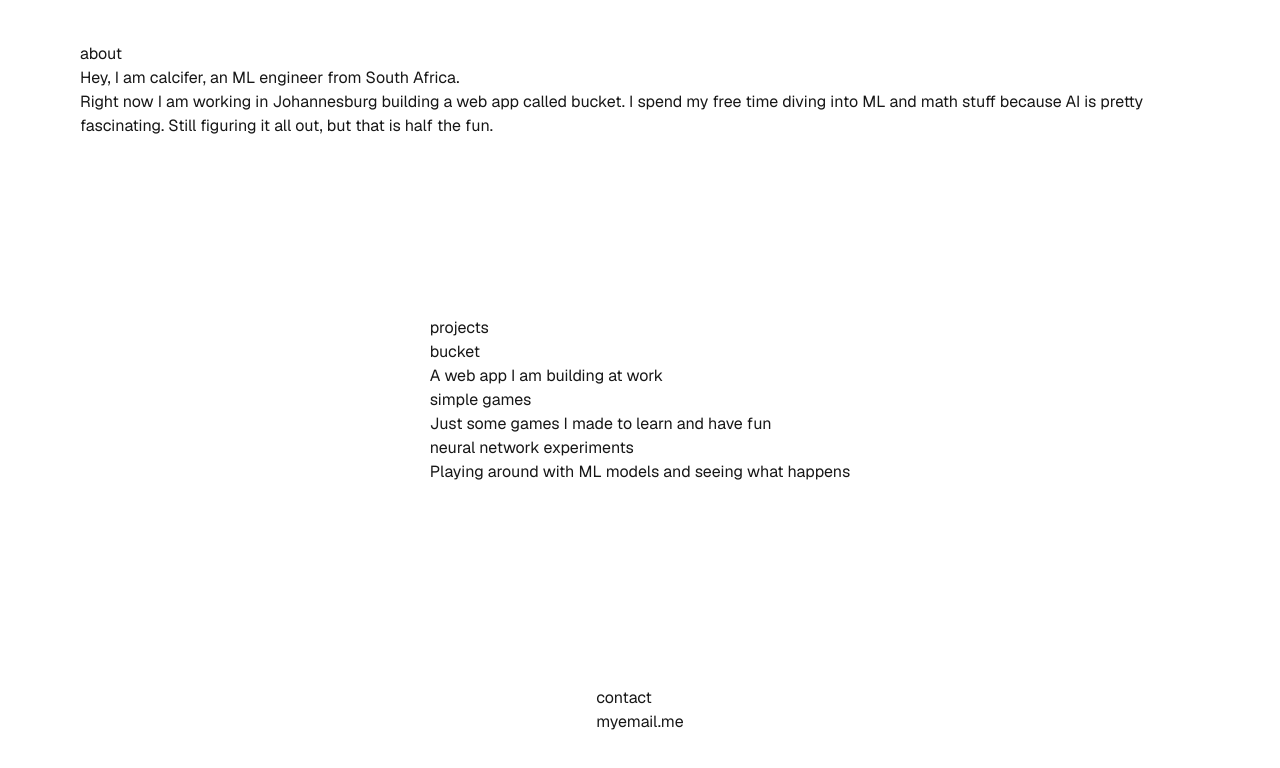
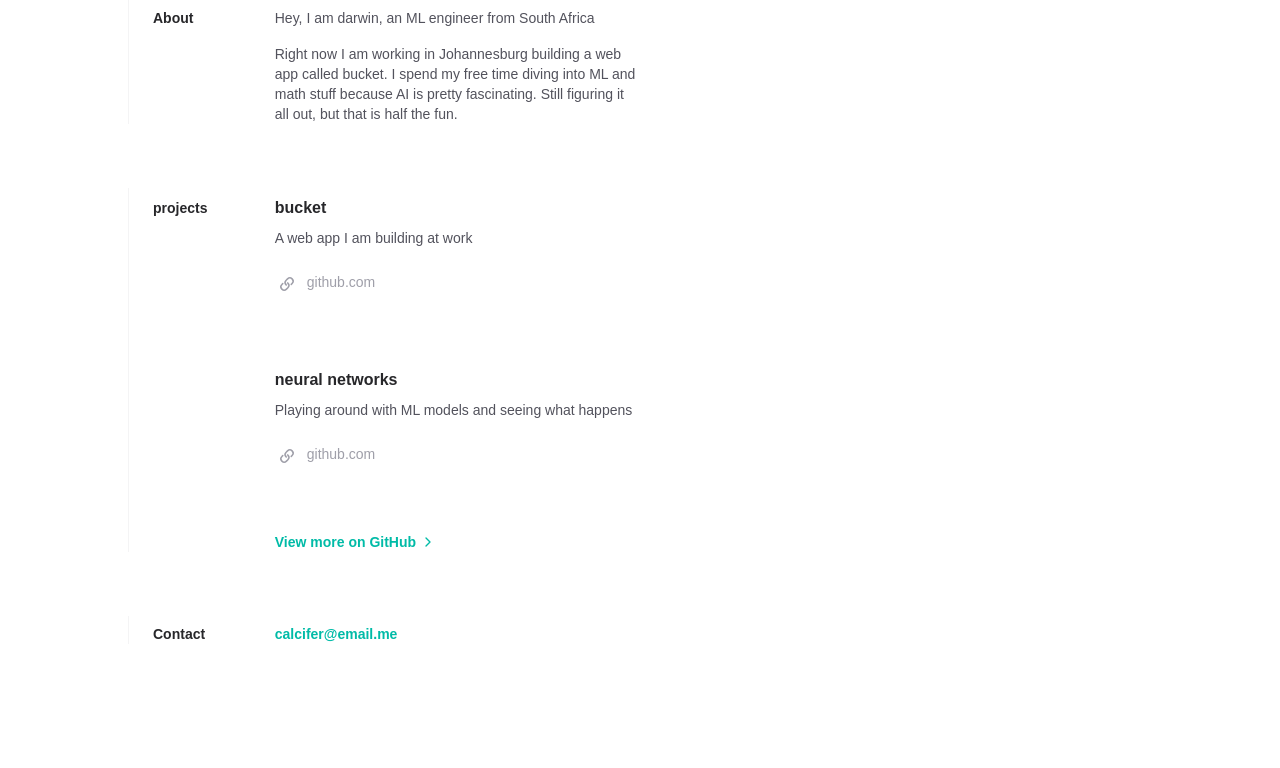
Before and after one commit to darwin-kolisi/calcifer, a Next.js app: page / in a window 1280 px wide. Shown: the top 768 px of the page. Built offline with nearby package versions, Linux system fonts and the light colour scheme.

Commit message:
add card and section components to homepage

```diff
--- a/src/app/page.tsx
+++ b/src/app/page.tsx
@@ -1,35 +1,121 @@
+import Link from 'next/link';
+import { ChevronRightIcon } from 'lucide-react';
+import { Section } from '@/components/Section';
+import { Card } from '@/components/Card';
+import { Container } from '@/components/Containet';
+
 export default function Home() {
+  function LinkIcon(props: React.ComponentPropsWithoutRef<'svg'>) {
+    return (
+      <svg viewBox="0 0 24 24" aria-hidden="true" {...props}>
+        <path
+          d="M15.712 11.823a.75.75 0 1 0 1.06 1.06l-1.06-1.06Zm-4.95 1.768a.75.75 0 0 0 1.06-1.06l-1.06 1.06Zm-2.475-1.414a.75.75 0 1 0-1.06-1.06l1.06 1.06Zm4.95-1.768a.75.75 0 1 0-1.06 1.06l1.06-1.06Zm3.359.53-.884.884 1.06 1.06.885-.883-1.061-1.06Zm-4.95-2.12 1.414-1.415L12 6.344l-1.415 1.413 1.061 1.061Zm0 3.535a2.5 2.5 0 0 1 0-3.536l-1.06-1.06a4 4 0 0 0 0 5.656l1.06-1.06Zm4.95-4.95a2.5 2.5 0 0 1 0 3.535L17.656 12a4 4 0 0 0 0-5.657l-1.06 1.06Zm1.06-1.06a4 4 0 0 0-5.656 0l1.06 1.06a2.5 2.5 0 0 1 3.536 0l1.06-1.06Zm-7.07 7.07.176.177 1.06-1.06-.176-.177-1.06 1.06Zm-3.183-.353.884-.884-1.06-1.06-.884.883 1.06 1.06Zm4.95 2.121-1.414 1.414 1.06 1.06 1.415-1.413-1.06-1.061Zm0-3.536a2.5 2.5 0 0 1 0 3.536l1.06 1.06a4 4 0 0 0 0-5.656l-1.06 1.06Zm-4.95 4.95a2.5 2.5 0 0 1 0-3.535L6.344 12a4 4 0 0 0 0 5.656l1.06-1.06Zm-1.06 1.06a4 4 0 0 0 5.657 0l-1.061-1.06a2.5 2.5 0 0 1-3.535 0l-1.061 1.06Zm7.07-7.07-.176-.177-1.06 1.06.176.178 1.06-1.061Z"
+          fill="currentColor"
+        />
+      </svg>
+    );
+  }
+
+  const projects = [
+    {
+      name: 'bucket',
+      description: 'A web app I am building at work',
+      link: {
+        href: 'http://github.com',
+        label: 'github.com',
+      },
+    },
+    {
+      name: 'neural networks',
+      description: 'Playing around with ML models and seeing what happens',
+      link: { href: 'http://github.com', label: 'github.com' },
+    },
+  ];
+
+  function ToolsSection({
+    children,
+    ...props
+  }: React.ComponentPropsWithoutRef<typeof Section>) {
+    return (
+      <Section {...props}>
+        <ul role="list" className="space-y-16">
+          {children}
+        </ul>
+      </Section>
+    );
+  }
+
+  function Tool({
+    title,
+    href,
+    children,
+  }: {
+    title?: string;
+    href?: string;
+    children: React.ReactNode;
+  }) {
+    return (
+      <Card as="li">
+        {title && (
+          <Card.Title as="h3" href={href}>
+            {title}
+          </Card.Title>
+        )}
+        <Card.Description>{children}</Card.Description>
+      </Card>
+    );
+  }
+
   return (
-    <div className="font-sans grid grid-rows-[20px_1fr_20px] items-center justify-items-center min-h-screen p-8 pb-20 gap-16 sm:p-20">
-      <section>
-        <p>about</p>
-        <p>Hey, I am calcifer, an ML engineer from South Africa.</p>
-        <p>
-          Right now I am working in Johannesburg building a web app called
-          bucket. I spend my free time diving into ML and math stuff because AI
-          is pretty fascinating. Still figuring it all out, but that is half the
-          fun.
-        </p>
-      </section>
-      <section>
-        <p>projects</p>
-        <div>
-          <h2>bucket</h2>
-          <p>A web app I am building at work</p>
+    <Container>
+      <div className="mx-auto mb-20 grid max-w-xl grid-cols-1 gap-y-20 lg:max-w-none lg:grid-cols-2">
+        <div className="flex flex-col gap-16">
+          <ToolsSection title="About">
+            <Tool>
+              <p>Hey, I am darwin, an ML engineer from South Africa</p>
+              <p className="mt-4">
+                Right now I am working in Johannesburg building a web app called
+                bucket. I spend my free time diving into ML and math stuff
+                because AI is pretty fascinating. Still figuring it all out, but
+                that is half the fun.
+              </p>
+            </Tool>
+          </ToolsSection>
+          <ToolsSection title="projects">
+            <ul role="list" className="flex flex-col gap-16">
+              {projects.map((project) => (
+                <Card as="li" key={project.name}>
+                  <h2 className="mt-2 text-base font-semibold text-zinc-800 dark:text-zinc-100">
+                    <Card.Link href={project.link.href}>
+                      {project.name}
+                    </Card.Link>
+                  </h2>
+                  <Card.Description>{project.description}</Card.Description>
+                  <p className="relative z-10 mt-6 flex text-sm font-medium text-zinc-400 transition group-hover:text-teal-500 dark:text-zinc-200">
+                    <LinkIcon className="h-6 w-6 flex-none" />
+                    <span className="ml-2">{project.link.label}</span>
+                  </p>
+                </Card>
+              ))}
+            </ul>
+            <Link href="http://github.com">
+              <div
+                aria-hidden="true"
+                className="tex- relative z-10 mt-16  flex items-center text-sm font-semibold text-teal-500">
+                View more on GitHub
+                <ChevronRightIcon className="ml-1 h-4 w-4 stroke-current" />
+              </div>
+            </Link>
+          </ToolsSection>
+          <ToolsSection title="Contact">
+            <Tool>
+              <a href="mailto:" className="font-semibold text-teal-500">
+                calcifer@email.me
+              </a>
+            </Tool>
+          </ToolsSection>
         </div>
-        <div>
-          <h2>simple games</h2>
-          <p>Just some games I made to learn and have fun</p>
-        </div>
-        <div>
-          <h2>neural network experiments</h2>
-          <p>Playing around with ML models and seeing what happens</p>
-        </div>
-      </section>
-      <section>
-        <p>contact</p>
-        <a>myemail.me</a>
-      </section>
-    </div>
+      </div>
+    </Container>
   );
 }
--- /dev/null
+++ b/src/components/Card.tsx
@@ -0,0 +1,120 @@
+import Link from 'next/link';
+import clsx from 'clsx';
+
+function ChevronRightIcon(props: React.ComponentPropsWithoutRef<'svg'>) {
+  return (
+    <svg viewBox="0 0 16 16" fill="none" aria-hidden="true" {...props}>
+      <path
+        d="M6.75 5.75 9.25 8l-2.5 2.25"
+        strokeWidth="1.5"
+        strokeLinecap="round"
+        strokeLinejoin="round"
+      />
+    </svg>
+  );
+}
+
+export function Card<T extends React.ElementType = 'div'>({
+  as,
+  className,
+  children,
+}: Omit<React.ComponentPropsWithoutRef<T>, 'as' | 'className'> & {
+  as?: T;
+  className?: string;
+}) {
+  const Component = as ?? 'div';
+
+  return (
+    <Component
+      className={clsx(className, 'group relative flex flex-col items-start')}>
+      {children}
+    </Component>
+  );
+}
+
+Card.Link = function CardLink({
+  children,
+  ...props
+}: React.ComponentPropsWithoutRef<typeof Link>) {
+  return (
+    <>
+      <div className="absolute -inset-x-4 -inset-y-4 z-0 scale-95 bg-zinc-50 opacity-0 transition group-hover:scale-100 group-hover:opacity-100 sm:-inset-x-6 sm:rounded-2xl dark:bg-zinc-800/50" />
+      <Link {...props}>
+        <span className="absolute -inset-x-4 -inset-y-2 z-20 sm:-inset-x-6 sm:rounded-2xl" />
+        <span className="relative z-10">{children}</span>
+      </Link>
+    </>
+  );
+};
+
+Card.Title = function CardTitle<T extends React.ElementType = 'h2'>({
+  as,
+  href,
+  children,
+}: Omit<React.ComponentPropsWithoutRef<T>, 'as' | 'href'> & {
+  as?: T;
+  href?: string;
+}) {
+  const Component = as ?? 'h2';
+
+  return (
+    <Component className="text-base font-semibold tracking-tight text-zinc-800 dark:text-zinc-100">
+      {href ? <Card.Link href={href}>{children}</Card.Link> : children}
+    </Component>
+  );
+};
+
+Card.Description = function CardDescription({
+  children,
+}: {
+  children: React.ReactNode;
+}) {
+  return (
+    <p className="relative z-10 mt-2 text-sm text-zinc-600 dark:text-zinc-400">
+      {children}
+    </p>
+  );
+};
+
+Card.Cta = function CardCta({ children }: { children: React.ReactNode }) {
+  return (
+    <div
+      aria-hidden="true"
+      className="relative z-10 mt-4 flex items-center text-sm font-medium text-teal-500">
+      {children}
+      <ChevronRightIcon className="ml-1 h-4 w-4 stroke-current" />
+    </div>
+  );
+};
+
+Card.Eyebrow = function CardEyebrow<T extends React.ElementType = 'p'>({
+  as,
+  decorate = false,
+  className,
+  children,
+  ...props
+}: Omit<React.ComponentPropsWithoutRef<T>, 'as' | 'decorate'> & {
+  as?: T;
+  decorate?: boolean;
+}) {
+  const Component = as ?? 'p';
+
+  return (
+    <Component
+      className={clsx(
+        className,
+        'relative z-10 order-first mb-3 flex items-center text-sm text-zinc-400 dark:text-zinc-500',
+        decorate && 'pl-3.5'
+      )}
+      {...props}>
+      {decorate && (
+        <span
+          className="absolute inset-y-0 left-0 flex items-center"
+          aria-hidden="true">
+          <span className="h-4 w-0.5 rounded-full bg-zinc-200 dark:bg-zinc-500" />
+        </span>
+      )}
+      {children}
+    </Component>
+  );
+};
--- /dev/null
+++ b/src/components/Containet.tsx
@@ -0,0 +1,38 @@
+import { forwardRef } from 'react';
+import clsx from 'clsx';
+
+export const ContainerOuter = forwardRef<
+  React.ElementRef<'div'>,
+  React.ComponentPropsWithoutRef<'div'>
+>(function OuterContainer({ className, children, ...props }, ref) {
+  return (
+    <div ref={ref} className={clsx('sm:px-8', className)} {...props}>
+      <div className="mx-auto w-full max-w-7xl lg:px-8">{children}</div>
+    </div>
+  );
+});
+
+export const ContainerInner = forwardRef<
+  React.ElementRef<'div'>,
+  React.ComponentPropsWithoutRef<'div'>
+>(function InnerContainer({ className, children, ...props }, ref) {
+  return (
+    <div
+      ref={ref}
+      className={clsx('relative px-4 sm:px-8 lg:px-12', className)}
+      {...props}>
+      <div className="mx-auto max-w-2xl lg:max-w-5xl">{children}</div>
+    </div>
+  );
+});
+
+export const Container = forwardRef<
+  React.ElementRef<typeof ContainerOuter>,
+  React.ComponentPropsWithoutRef<typeof ContainerOuter>
+>(function Container({ children, ...props }, ref) {
+  return (
+    <ContainerOuter ref={ref} {...props}>
+      <ContainerInner>{children}</ContainerInner>
+    </ContainerOuter>
+  );
+});
--- /dev/null
+++ b/src/components/Section.tsx
@@ -0,0 +1,26 @@
+import { useId } from 'react';
+
+export function Section({
+  title,
+  children,
+}: {
+  title: string;
+  children: React.ReactNode;
+}) {
+  const id = useId();
+
+  return (
+    <section
+      aria-labelledby={id}
+      className="md:border-l md:border-zinc-100 md:pl-6 md:dark:border-zinc-700/40">
+      <div className="grid max-w-3xl grid-cols-1 items-baseline gap-y-8 md:grid-cols-4">
+        <h2
+          id={id}
+          className="text-sm font-semibold text-zinc-800 dark:text-zinc-100">
+          {title}
+        </h2>
+        <div className="md:col-span-3">{children}</div>
+      </div>
+    </section>
+  );
+}
```
Also changed, not shown: package.json (+8 -6 lines), 1 other file (tests, documents, lock files or other folders).
